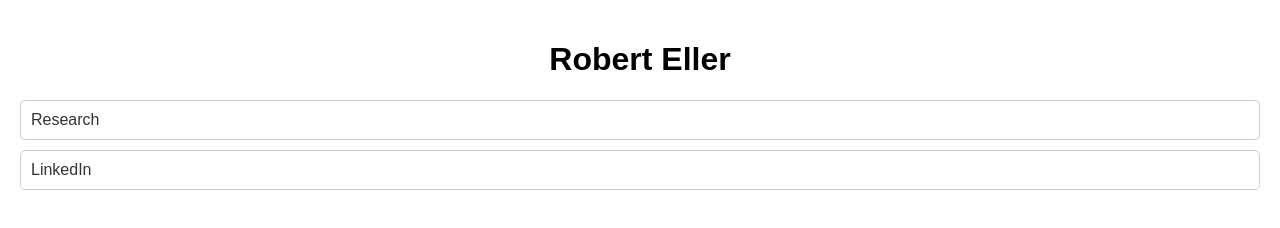
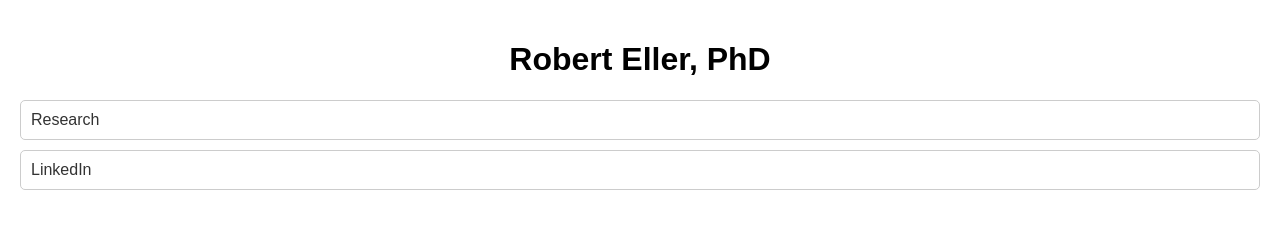
Before and after one commit to roberteller/roberteller.github.io, a plain HTML site: page index.html in a window 1280 px wide. Drawn offline with Linux system fonts and the light colour scheme.

Commit message:
added title

```diff
--- a/index.html
+++ b/index.html
@@ -3,7 +3,7 @@
 <head>
     <meta charset="UTF-8">
     <meta name="viewport" content="width=device-width, initial-scale=1.0">
-    <title>Robert Eller</title>
+    <title>Robert Eller, PhD</title>
     <style>
         body {
             font-family: sans-serif;
@@ -41,7 +41,7 @@
     </style>
 </head>
 <body>
-    <h1>Robert Eller</h1>
+    <h1>Robert Eller, PhD</h1>
     <a href="https://orcid.org/0000-0003-2601-5182">Research</a>
     <div><a href="https://www.linkedin.com/in/robert-eller/">LinkedIn</a></div>
 </body>
```
